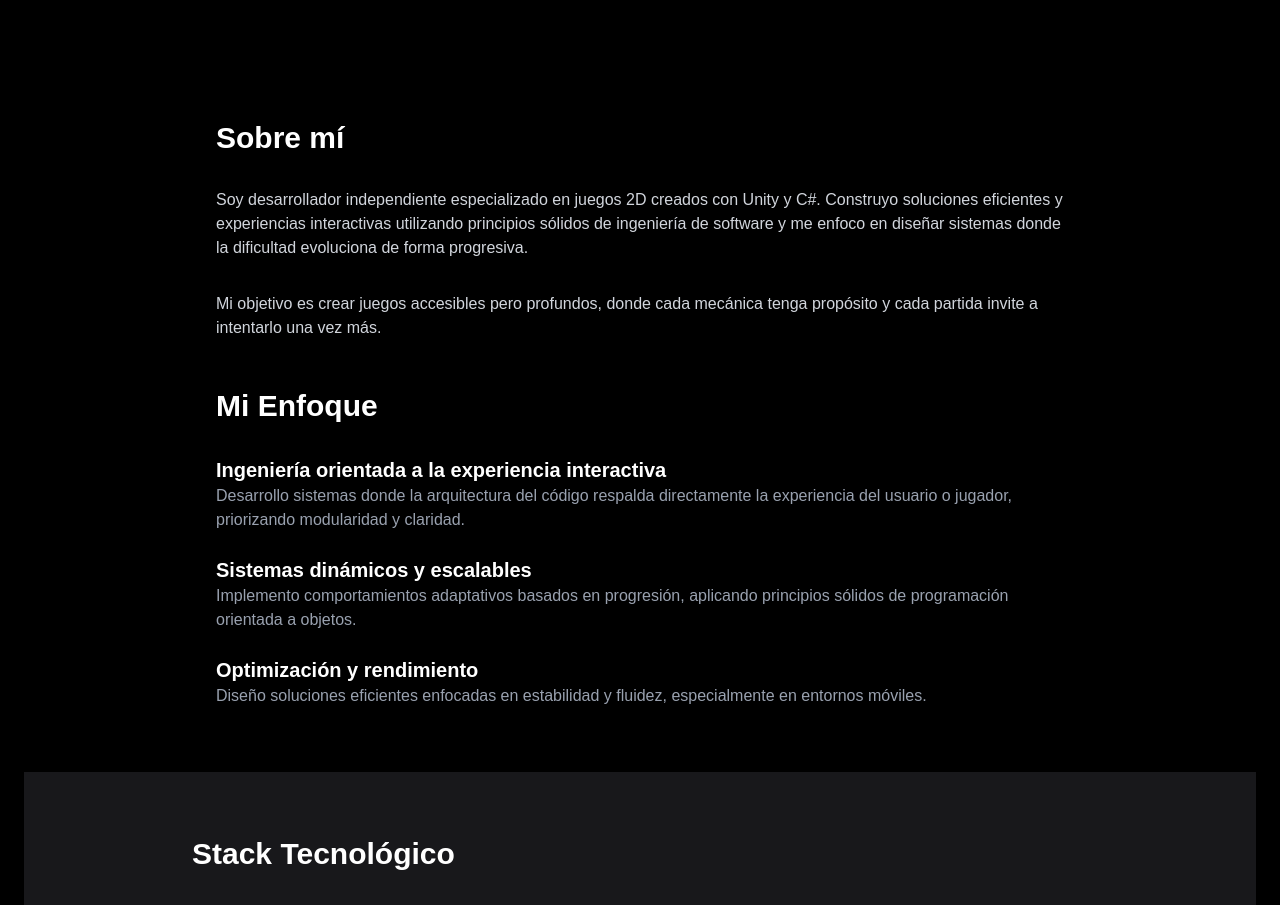
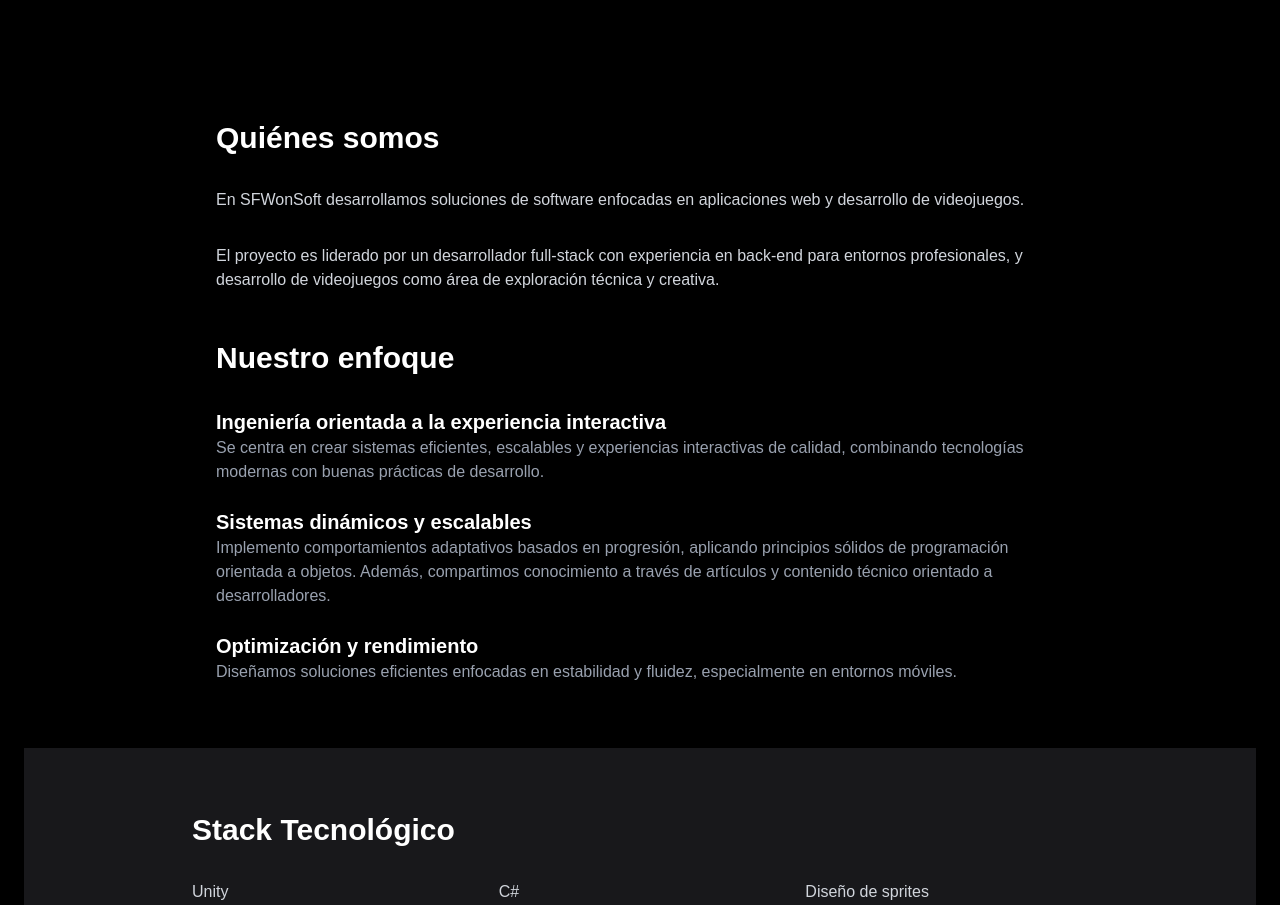
Before and after one commit to RyuZPlus/SfWinningPage, a Next.js app: page /about in a window 1280 px wide. Shown: the part 480-1385 px from the top of the page. Built offline with nearby package versions, Linux system fonts and the light colour scheme.

Commit message:
Cambio de texto en about

```diff
--- a/app/about/components/aboutsection.tsx
+++ b/app/about/components/aboutsection.tsx
@@ -1,20 +1,18 @@
 export default function AboutSection() {
   return (
     <section className="py-16 px-6 max-w-4xl mx-auto space-y-8 text-gray-300">
-      <h2 className="text-3xl font-bold text-white">Sobre mí</h2>
+      <h2 className="text-3xl font-bold text-white">Quiénes somos</h2>
 
       <p>
-        Soy desarrollador independiente especializado en juegos 2D creados con Unity y C#.
-        Construyo soluciones eficientes y experiencias interactivas utilizando principios sólidos de ingeniería de software y
-        me enfoco en diseñar sistemas donde la dificultad evoluciona de forma progresiva.
+        En SFWonSoft desarrollamos soluciones de software enfocadas en aplicaciones web y desarrollo de videojuegos.
       </p>
 
       <p>
-        Mi objetivo es crear juegos accesibles pero profundos, donde cada mecánica tenga propósito
-        y cada partida invite a intentarlo una vez más.
+        El proyecto es liderado por un desarrollador full-stack con experiencia en back-end para entornos profesionales,
+        y desarrollo de videojuegos como área de exploración técnica y creativa.
       </p>
 
-      <h2 className="text-3xl font-bold text-white mt-12">Mi Enfoque</h2>
+      <h2 className="text-3xl font-bold text-white mt-12">Nuestro enfoque</h2>
 
       <ul className="space-y-6">
 
@@ -23,8 +21,8 @@
             Ingeniería orientada a la experiencia interactiva
             </h3>
             <p className="text-gray-400">
-            Desarrollo sistemas donde la arquitectura del código respalda directamente
-            la experiencia del usuario o jugador, priorizando modularidad y claridad.
+            Se centra en crear sistemas eficientes, escalables y experiencias interactivas de calidad,
+            combinando tecnologías modernas con buenas prácticas de desarrollo.
             </p>
         </li>
 
@@ -35,6 +33,7 @@
             <p className="text-gray-400">
             Implemento comportamientos adaptativos basados en progresión,
             aplicando principios sólidos de programación orientada a objetos.
+            Además, compartimos conocimiento a través de artículos y contenido técnico orientado a desarrolladores.
             </p>
         </li>
 
@@ -43,7 +42,7 @@
             Optimización y rendimiento
             </h3>
             <p className="text-gray-400">
-            Diseño soluciones eficientes enfocadas en estabilidad y fluidez,
+            Diseñamos soluciones eficientes enfocadas en estabilidad y fluidez,
             especialmente en entornos móviles.
             </p>
         </li>
```
